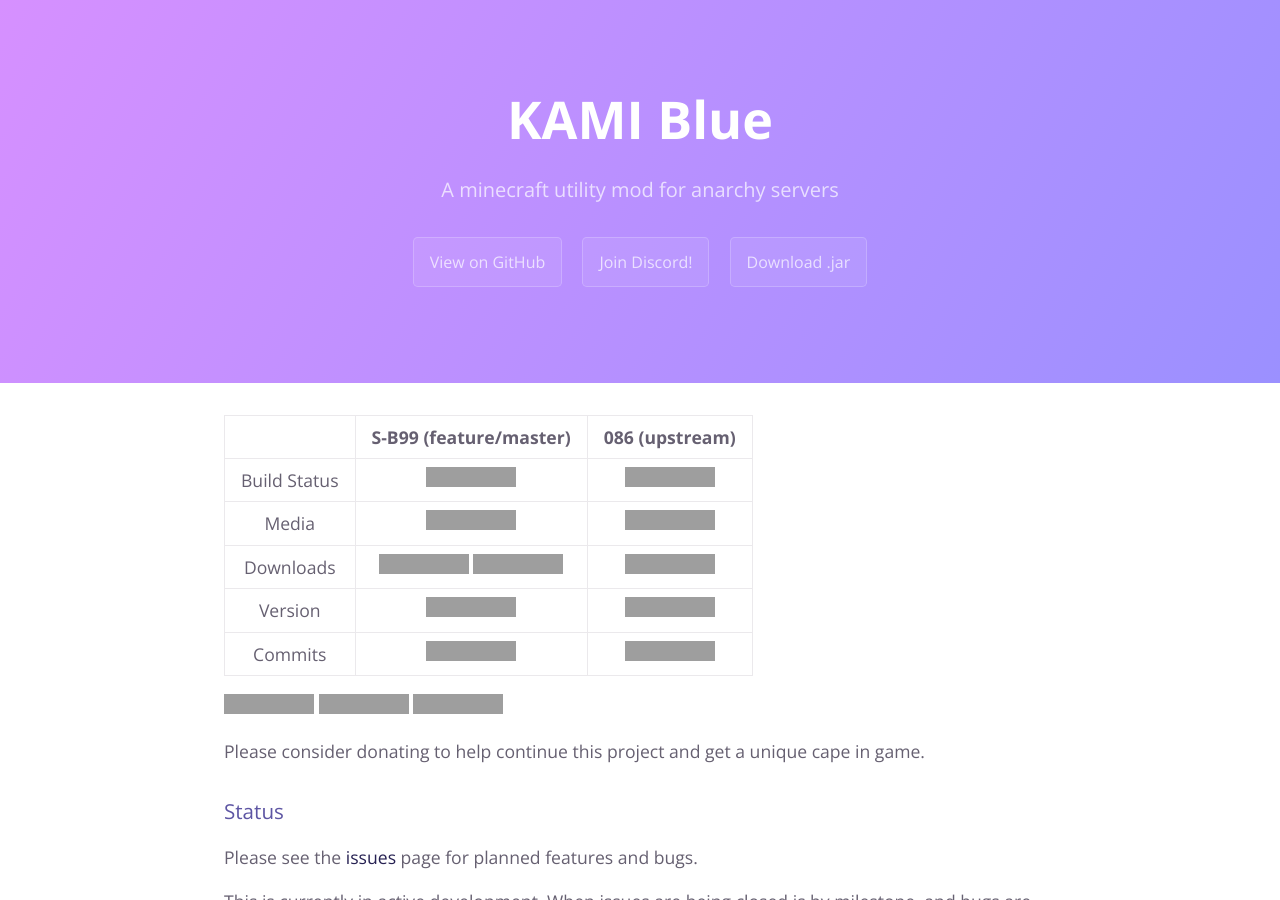
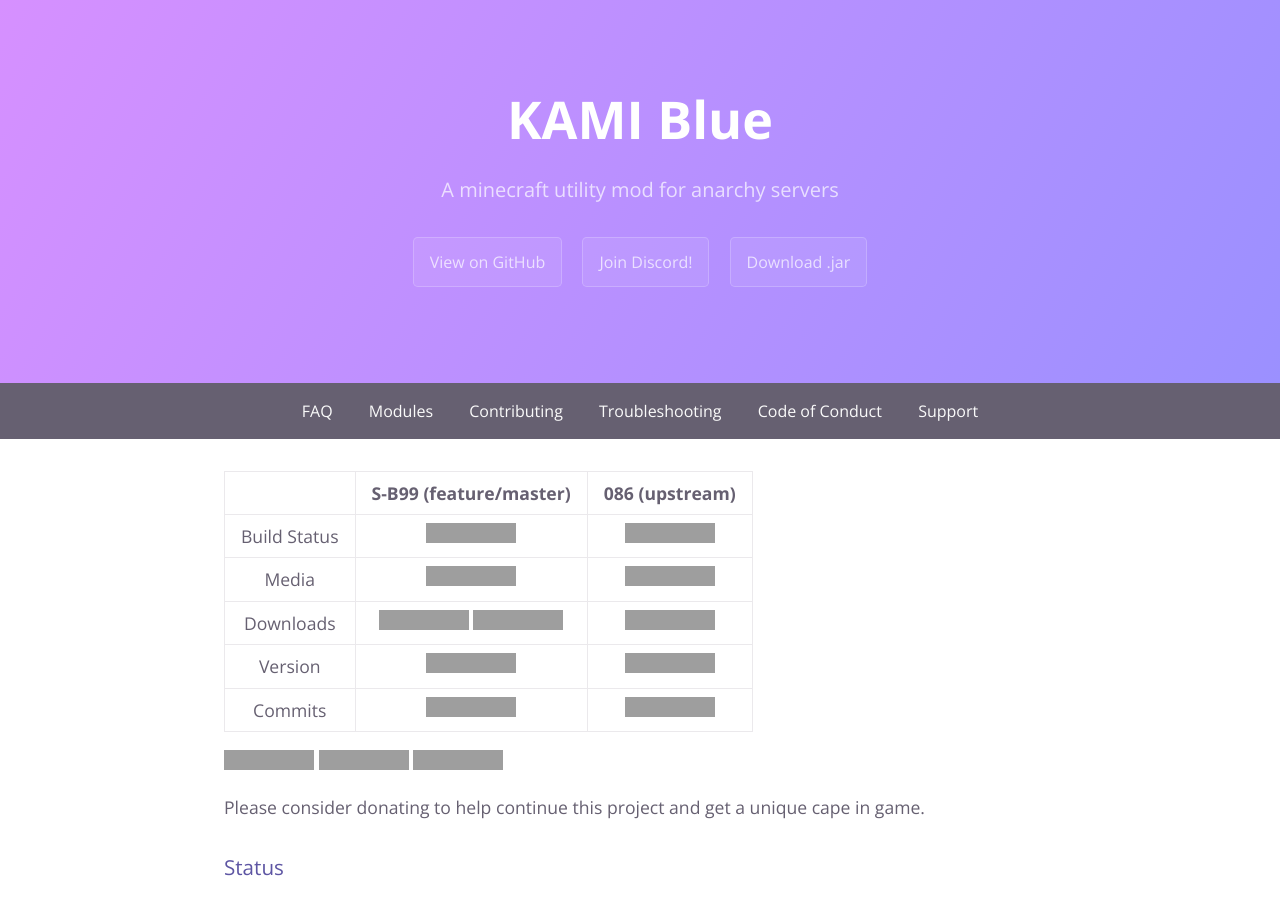
Before and after one commit to kami-blue/website, a Jekyll site: the page built from docs/index.md, in a window 1280 px wide and 900 px high, cut to the strip 0-900 px from the top of the window. Built offline with Jekyll 4.4.1, drawn with Linux system fonts in a browser that asks for light colours; grey boxes are pictures that could not be loaded.

Commit message:
Add navbar

```diff
--- a/docs/_layouts/default.html
+++ b/docs/_layouts/default.html
@@ -35,6 +35,15 @@
       {% endif %}
     </header>
 
+    <nav>
+      <a src="docs/faq.html">FAQ</a>
+      <a src="docs/modules.html">Modules</a>
+      <a src="docs/contributing.html">Contributing</a>
+      <a src="docs/troubleshooting.html">Troubleshooting</a>
+      <a src="docs/coc.html">Code of Conduct</a>
+      <a src="docs/support.html">Support</a>
+    </nav>
+
     <main id="content" class="main-content" role="main">
       {{ content }}
 
```
